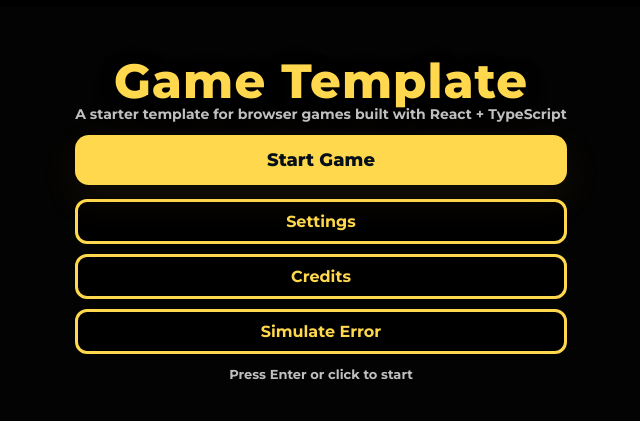
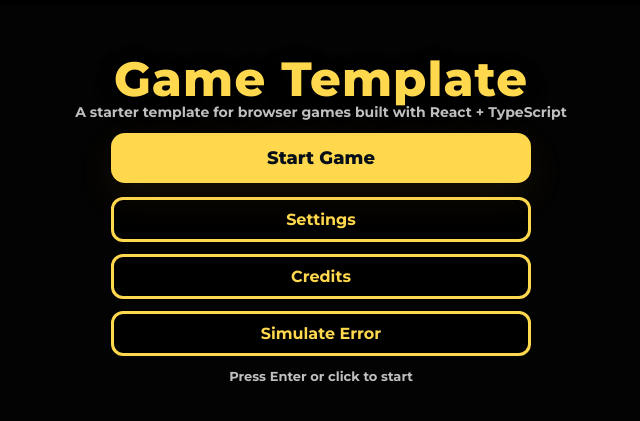
Before and after one commit to devvyyxyz/pacman, a React (Vite) app: page / in a window 1280 px wide. Shown: the part 187-608 px from the top of the page, without its empty margins (319-959 px from the left). Built offline with nearby package versions, Linux system fonts and the light colour scheme; no server answers.

Commit message:
feat: update button styles for improved layout and consistency in Menu component

```diff
--- a/src/components/Menu/Menu.module.css
+++ b/src/components/Menu/Menu.module.css
@@ -13,18 +13,19 @@
 .subtitle{margin:0;color:var(--muted);font-size:16px}
 @keyframes fadeInUp{to{opacity:1;transform:translateY(0)}}
 .controls{display:flex;flex-direction:column;gap:14px;align-items:center;margin-top:12px}
-.controls .btn{width:auto;min-width:260px;max-width:85%}
-.row{display:flex;flex-direction:row;gap:10px;align-items:center;justify-content:center;flex-wrap:wrap;width:100%}
-.row .btn{min-width:140px;width:auto}
-.btn{appearance:none;border:0;padding:14px 22px;border-radius:12px;font-size:18px;cursor:pointer;background:transparent;color:white;transition:transform .22s ease,box-shadow .22s,background .22s;display:flex;align-items:center;justify-content:center;gap:10px;backdrop-filter:blur(3px);position:relative;overflow:hidden}
+.menuButton{box-sizing:border-box;display:block;width:clamp(260px,40vw,420px);padding:14px 22px;font-size:18px;text-align:center;border-radius:12px}
+.controls .btn{box-sizing:border-box;display:block;width:clamp(220px,46vw,420px);padding:14px 22px;font-size:18px;text-align:center}
+.row{display:flex;flex-direction:column;gap:12px;align-items:center;justify-content:center;width:100%}
+.row .btn{box-sizing:border-box;display:block;width:clamp(220px,46vw,420px);padding:14px 22px;font-size:18px;text-align:center}
+.btn{appearance:none;border:0;padding:14px 22px;border-radius:12px;font-size:18px;cursor:pointer;background:transparent;color:white;transition:transform .22s ease,box-shadow .22s,background .22s;display:block;box-sizing:border-box;text-align:center;backdrop-filter:blur(3px);position:relative;overflow:hidden}
 .btn:hover{transform:translateY(-6px) scale(1.02);box-shadow:0 18px 40px rgba(0,0,0,0.6),0 0 18px rgba(255,208,90,0.04)}
 .btn:active{transform:translateY(-2px) scale(.997)}
 .btn:focus{outline:none;box-shadow:0 0 0 6px rgba(255,208,90,0.06),0 14px 40px rgba(0,0,0,0.6)}
-.primary{background:var(--accent);color:#071018;font-weight:800;font-size:20px;padding:16px;border-radius:14px;box-shadow:0 14px 40px rgba(255,176,56,0.08),0 6px 18px rgba(0,0,0,0.6)}
+.primary{background:var(--accent);color:#071018;font-weight:800;border-radius:14px;box-shadow:0 14px 40px rgba(255,176,56,0.08),0 6px 18px rgba(0,0,0,0.6)}
 .primary:hover{box-shadow:0 20px 120px rgba(255,176,56,0.14),0 10px 30px rgba(0,0,0,0.6)}
 .primary::after{content:'';position:absolute;left:-60%;top:0;height:100%;width:60%;background:linear-gradient(120deg,rgba(255,255,255,0) 0%, rgba(255,255,255,0.18) 50%, rgba(255,255,255,0) 100%);transform:skewX(-20deg) translateX(-100%);transition:transform .8s cubic-bezier(.2,.9,.2,1)}
 .primary:hover::after{transform:skewX(-20deg) translateX(220%)}
-.secondary{background:var(--bg);color:var(--accent);border:3px solid var(--accent);font-weight:700;padding:12px 20px;border-radius:12px;box-shadow:0 8px 24px rgba(255,176,56,0.04);}
+.secondary{background:var(--bg);color:var(--accent);border:3px solid var(--accent);font-weight:700;border-radius:12px;box-shadow:0 8px 24px rgba(255,176,56,0.04);}
 .secondary:hover{transform:translateY(-6px) scale(1.02);box-shadow:0 24px 80px rgba(255,176,56,0.12);background:linear-gradient(180deg, rgba(255,255,255,0.02), rgba(255,255,255,0.01))}
 .secondary:focus{outline:none;box-shadow:0 0 0 6px rgba(255,208,90,0.06),0 14px 40px rgba(0,0,0,0.6)}
 .footer{color:var(--muted);font-size:13px;margin-top:12px;text-align:center;width:100%}
--- a/src/components/Menu/index.tsx
+++ b/src/components/Menu/index.tsx
@@ -31,12 +31,12 @@ export default function Menu({onStart, onOpenSettings, onOpenCredits, onError}:
             </div>
 
         <div className={styles.controls} role="navigation" aria-label="Main menu">
-          <Button variant="primary" full onClick={handleStart} autoFocus aria-disabled={starting}>{starting ? t('starting') : t('start_game')}</Button>
+          <Button variant="primary" className={styles.menuButton} onClick={handleStart} autoFocus aria-disabled={starting}>{starting ? t('starting') : t('start_game')}</Button>
 
           <div className={styles.row}>
-            <Button variant="secondary" full onClick={handleSettings}>{t('menu_settings')}</Button>
-            <Button variant="secondary" full onClick={handleCredits}>{t('menu_credits')}</Button>
-            <Button variant="secondary" full onClick={handleError}>{t('menu_simulate_error')}</Button>
+            <Button variant="secondary" className={styles.menuButton} onClick={handleSettings}>{t('menu_settings')}</Button>
+            <Button variant="secondary" className={styles.menuButton} onClick={handleCredits}>{t('menu_credits')}</Button>
+            <Button variant="secondary" className={styles.menuButton} onClick={handleError}>{t('menu_simulate_error')}</Button>
           </div>
         </div>
 
```
